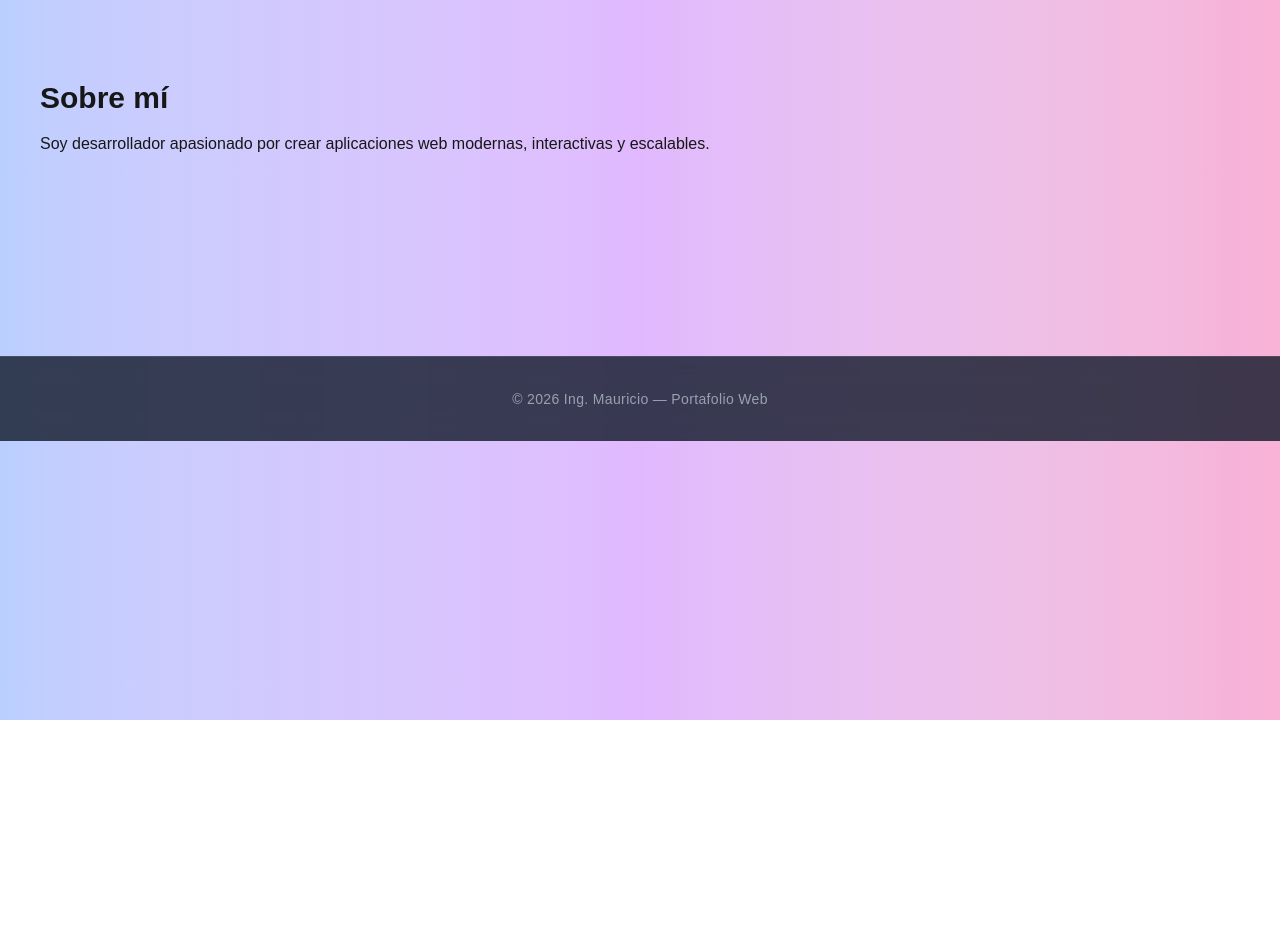
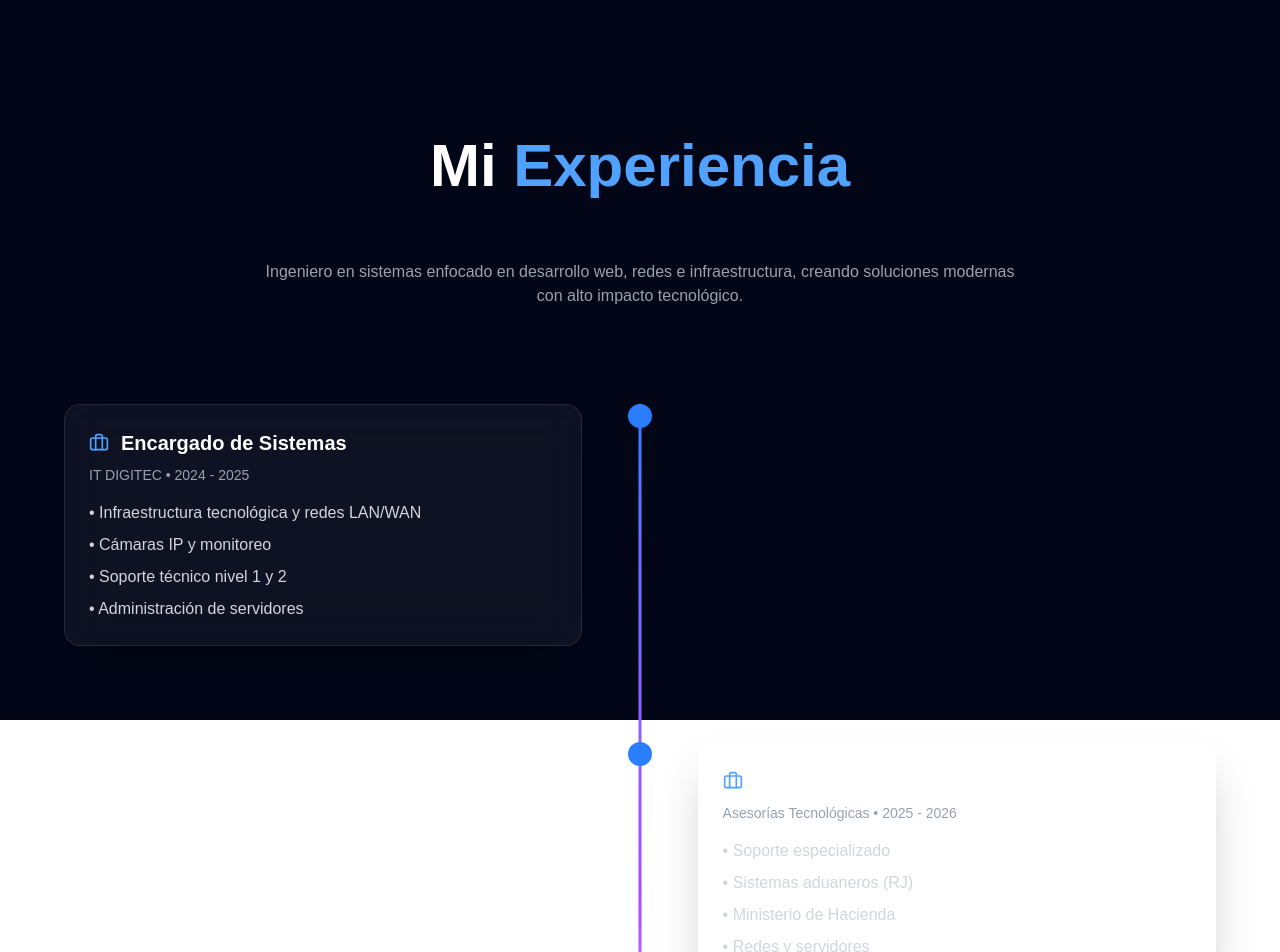
Before and after one commit to Mauricio-bits/CV-CURRICULUM, a Next.js app: page /about in a window 1280 px wide. Shown: the part 80-1032 px from the top of the page. Before the commit the page ends 800 px from the top, so only its background shows below. Built offline with nearby package versions, Linux system fonts and the light colour scheme.

Commit message:
Mejorews

```diff
--- a/app/about/page.tsx
+++ b/app/about/page.tsx
@@ -1,12 +1,197 @@
-export default function About() {
+"use client";
+
+import { motion } from "framer-motion";
+import { Briefcase, GraduationCap, Brain, Languages, Car } from "lucide-react";
+
+const experience = [
+  {
+    title: "Encargado de Sistemas",
+    company: "IT DIGITEC",
+    date: "2024 - 2025",
+    icon: <Briefcase size={20} />,
+    desc: [
+      "Infraestructura tecnológica y redes LAN/WAN",
+      "Cámaras IP y monitoreo",
+      "Soporte técnico nivel 1 y 2",
+      "Administración de servidores",
+    ],
+  },
+  {
+    title: "Soporte Tecnológico",
+    company: "Asesorías Tecnológicas",
+    date: "2025 - 2026",
+    icon: <Briefcase size={20} />,
+    desc: [
+      "Soporte especializado",
+      "Sistemas aduaneros (RJ)",
+      "Ministerio de Hacienda",
+      "Redes y servidores",
+    ],
+  },
+];
+
+const educacion = [
+  {
+    title: "Ingeniería en Sistemas",
+    place: "Universidad Tecnológica Costarricense",
+    date: "2023 - 2025",
+    icon: <GraduationCap size={20} />,
+  },
+  {
+    title: "Técnico en Redes",
+    place: "C.T.P. Francisco Jose Orlich",
+    date: "2019 - 2022",
+    icon: <GraduationCap size={20} />,
+  },
+];
+
+const skills = [
+  "Liderazgo",
+  "Resolución de problemas",
+  "Trabajo en equipo",
+  "Trabajo bajo presión",
+  "Gestión de activos",
+];
+
+const idiomas = [
+  { name: "Español", level: "Nativo" },
+  { name: "Inglés", level: "A2 (Básico)" },
+];
+
+export default function AboutPage() {
   return (
-    <section className="p-10">
-      <h1 className="text-3xl font-bold mb-4">Sobre mí</h1>
+    <section className="relative min-h-screen px-6 py-24 text-white overflow-hidden">
+      {/* 🔥 FONDO QUE CUBRE TODO (INCLUYE NAVBAR SPACE) */}
+      <div className="fixed inset-0 bg-[#020617] z-0" />
 
-      <p>
-        Soy desarrollador apasionado por crear aplicaciones web modernas,
-        interactivas y escalables.
-      </p>
+      {/* CONTENIDO */}
+      <div className="relative z-10">
+        {/* TITULO */}
+        <motion.h1
+          initial={{ opacity: 0, y: 40 }}
+          animate={{ opacity: 1, y: 0 }}
+          className="text-5xl md:text-6xl font-bold text-center mb-16"
+        >
+          Mi <span className="text-blue-400">Experiencia</span>
+        </motion.h1>
+
+        {/* DESCRIPCIÓN */}
+        <motion.p
+          initial={{ opacity: 0 }}
+          animate={{ opacity: 1 }}
+          className="text-center max-w-3xl mx-auto text-gray-400 mb-24"
+        >
+          Ingeniero en sistemas enfocado en desarrollo web, redes e
+          infraestructura, creando soluciones modernas con alto impacto
+          tecnológico.
+        </motion.p>
+
+        {/* TIMELINE */}
+        <div className="relative max-w-6xl mx-auto">
+          <div className="absolute left-1/2 top-0 w-[3px] h-full bg-gradient-to-b from-blue-500 via-purple-500 to-transparent -translate-x-1/2" />
+
+          {[...experience, ...educacion].map((item: any, i) => {
+            const isLeft = i % 2 === 0;
+
+            return (
+              <motion.div
+                key={i}
+                initial={{ opacity: 0, x: isLeft ? -100 : 100 }}
+                whileInView={{ opacity: 1, x: 0 }}
+                transition={{ duration: 0.7 }}
+                className={`mb-24 flex ${isLeft ? "justify-start" : "justify-end"}`}
+              >
+                <motion.div
+                  whileHover={{ scale: 1.05 }}
+                  className="relative w-full md:w-[45%] p-6 rounded-2xl bg-white/5 border border-white/10 backdrop-blur-xl shadow-2xl group"
+                >
+                  <div className="absolute inset-0 opacity-0 group-hover:opacity-100 transition bg-blue-500/10 blur-2xl rounded-2xl" />
+
+                  <div className="flex items-center gap-3 mb-2">
+                    <div className="text-blue-400">{item.icon}</div>
+                    <h3 className="text-xl font-bold">{item.title}</h3>
+                  </div>
+
+                  <p className="text-sm text-gray-400">
+                    {item.company || item.place} • {item.date}
+                  </p>
+
+                  {"desc" in item && (
+                    <ul className="mt-4 text-gray-300 space-y-2">
+                      {item.desc.map((d: string, idx: number) => (
+                        <li key={idx}>• {d}</li>
+                      ))}
+                    </ul>
+                  )}
+                </motion.div>
+
+                <div className="absolute left-1/2 -translate-x-1/2">
+                  <div className="w-6 h-6 rounded-full bg-blue-500 animate-pulse" />
+                </div>
+              </motion.div>
+            );
+          })}
+        </div>
+
+        {/* SKILLS */}
+        <div className="mt-32 max-w-5xl mx-auto text-center">
+          <h2 className="text-3xl font-bold text-blue-400 mb-12 flex justify-center items-center gap-2">
+            <Brain /> Habilidades
+          </h2>
+
+          <div className="flex flex-wrap justify-center gap-6">
+            {skills.map((skill, i) => (
+              <motion.div
+                key={i}
+                whileHover={{ scale: 1.15 }}
+                className="px-6 py-3 rounded-full bg-white/5 border border-white/20 backdrop-blur-xl hover:bg-blue-500/20"
+              >
+                {skill}
+              </motion.div>
+            ))}
+          </div>
+        </div>
+
+        {/* IDIOMAS */}
+        <div className="mt-24 max-w-3xl mx-auto text-center">
+          <h2 className="text-2xl text-blue-400 mb-6 flex justify-center gap-2 items-center">
+            <Languages /> Idiomas
+          </h2>
+
+          <div className="space-y-4">
+            {idiomas.map((lang, i) => (
+              <div
+                key={i}
+                className="p-4 rounded-xl bg-white/5 border border-white/10"
+              >
+                <p className="text-gray-300">
+                  {lang.name} —{" "}
+                  <span className="text-blue-400">{lang.level}</span>
+                </p>
+              </div>
+            ))}
+          </div>
+        </div>
+
+        {/* LICENCIAS */}
+        <div className="mt-16 text-center">
+          <h2 className="text-2xl text-blue-400 mb-6 flex justify-center gap-2 items-center">
+            <Car /> Licencias
+          </h2>
+
+          <div className="flex justify-center gap-6">
+            {["A2", "B1"].map((lic, i) => (
+              <motion.div
+                key={i}
+                whileHover={{ scale: 1.2 }}
+                className="px-6 py-3 rounded-xl border border-white/20 bg-white/5"
+              >
+                {lic}
+              </motion.div>
+            ))}
+          </div>
+        </div>
+      </div>
     </section>
   );
 }
--- a/components/Navbar.tsx
+++ b/components/Navbar.tsx
@@ -6,7 +6,7 @@ import { motion } from "framer-motion";
 
 const links = [
   { name: "Inicio", path: "/" },
-  { name: "Sobre mí", path: "/about" },
+  { name: "Habilidades", path: "/about" },
   { name: "Proyectos", path: "/projects" },
   { name: "Contacto", path: "/contact" },
 ];
@@ -17,7 +17,6 @@ export default function Navbar() {
   return (
     <nav className="fixed top-0 left-0 w-full z-50 bg-black/30 backdrop-blur-xl border-b border-white/10">
       <div className="max-w-7xl mx-auto flex justify-between items-center px-6 py-4 text-white">
-
         {/* LOGO */}
         <h1 className="text-xl font-bold tracking-widest cursor-pointer hover:scale-105 transition">
           <span className="text-blue-400">⚡</span> MAURO.DEV
@@ -30,7 +29,6 @@ export default function Navbar() {
 
             return (
               <Link key={link.path} href={link.path} className="relative group">
-
                 <span className="text-sm uppercase tracking-wider group-hover:text-blue-400 transition">
                   {link.name}
                 </span>
@@ -48,7 +46,6 @@ export default function Navbar() {
                 {isActive && (
                   <div className="absolute inset-0 blur-md bg-blue-500/20 -z-10 rounded-full" />
                 )}
-
               </Link>
             );
           })}
```
